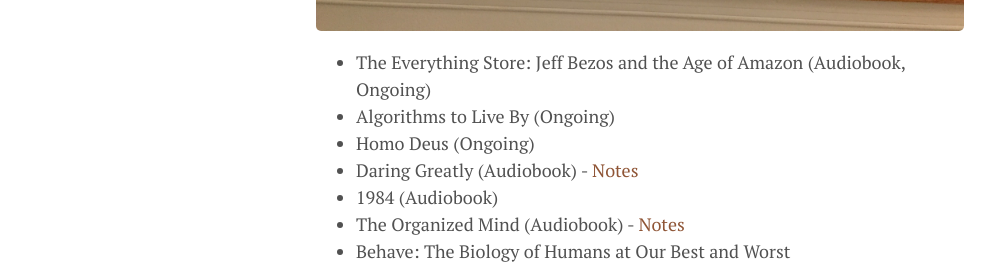
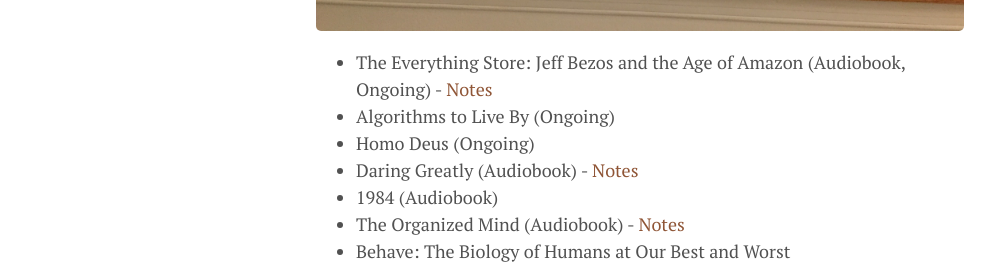
Before and after one commit to hardikp/hardikp.github.io, a Jekyll site: the page built from books.md, in a window 1280 px wide and 900 px high, scrolled down 731 px. Shown: the part 210-479 px from the top of the window, without its empty margins (0-995 px from the left). Built offline with Jekyll 4.4.1, drawn with Linux system fonts in a browser that asks for light colours.

Commit message:
Adding Jeff Bezos book

```diff
--- a/books.md
+++ b/books.md
@@ -14,7 +14,7 @@
 
 ## 2017
 <img src="/assets/books-2017.JPG">
-* The Everything Store: Jeff Bezos and the Age of Amazon (Audiobook, Ongoing)
+* The Everything Store: Jeff Bezos and the Age of Amazon (Audiobook, Ongoing) - [Notes](/books/everything_store)
 * Algorithms to Live By (Ongoing)
 * Homo Deus (Ongoing)
 * Daring Greatly (Audiobook) - [Notes](/books/daring_greatly)
```
Also changed, not shown: booknotes/everything_store.md (added, +9 -0 lines).
